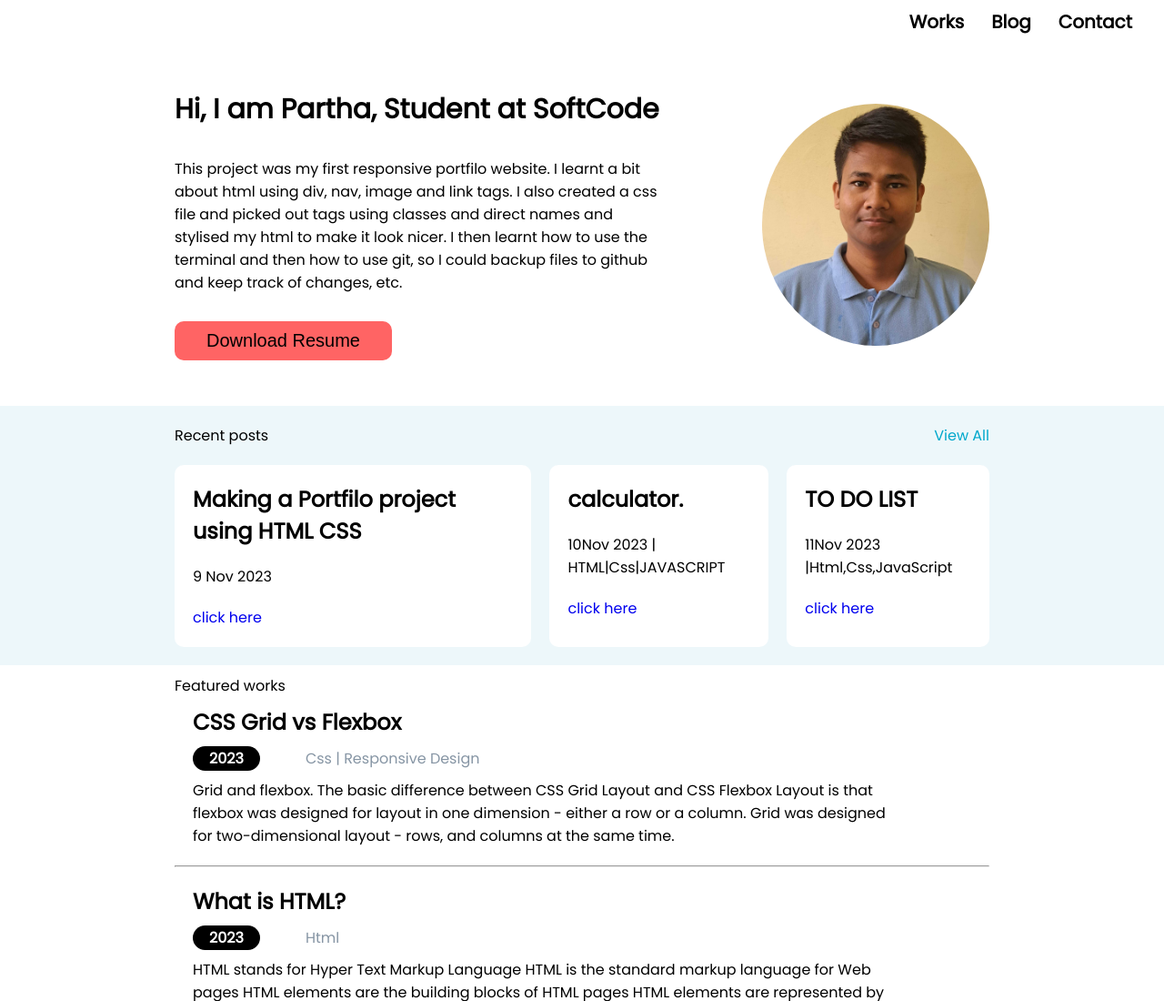
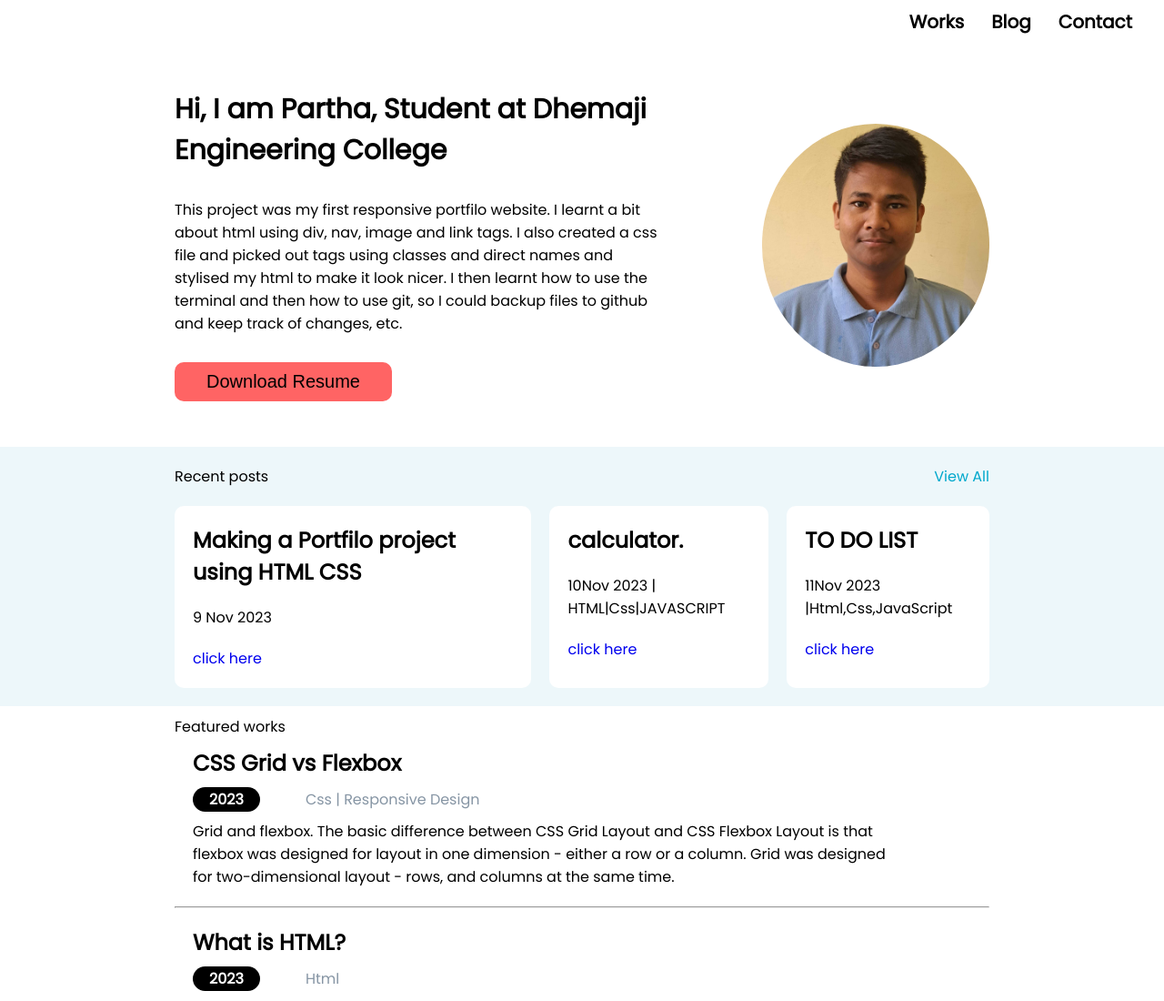
Before and after one commit to parthajchutia/CodeSoft, a plain HTML site: page index.html in a window 1280 px wide. Shown: the top 1100 px of the page at 91% size. Drawn offline with Linux system fonts and the light colour scheme.

Commit message:
Update index.html

```diff
--- a/index.html
+++ b/index.html
@@ -33,7 +33,7 @@
             />
           </div>
           <div class="img-article">
-            <h1>Hi, I am Partha, Student at SoftCode</h1>
+            <h1>Hi, I am Partha, Student at Dhemaji Engineering College</h1>
             <p class="about">
               This project was my first responsive portfilo website. I learnt a
               bit about html using div, nav, image and link tags. I also created
```
